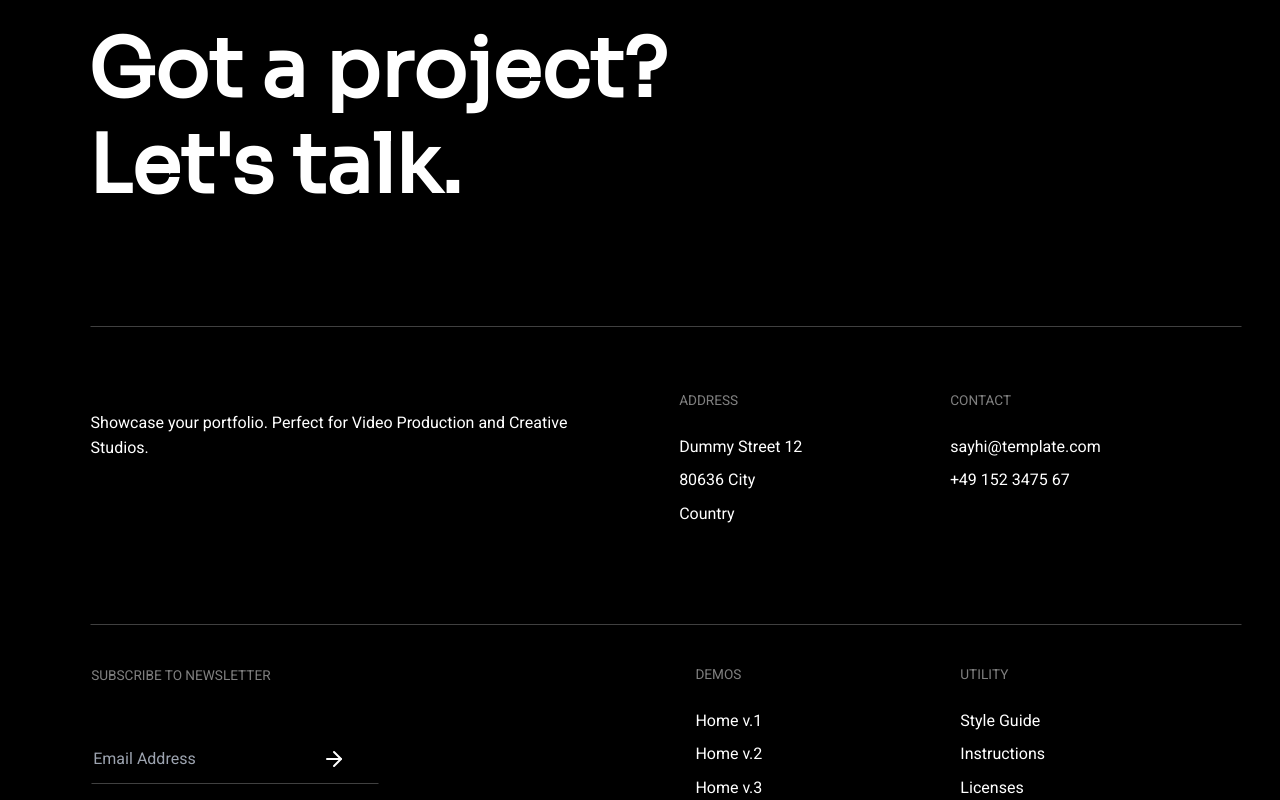
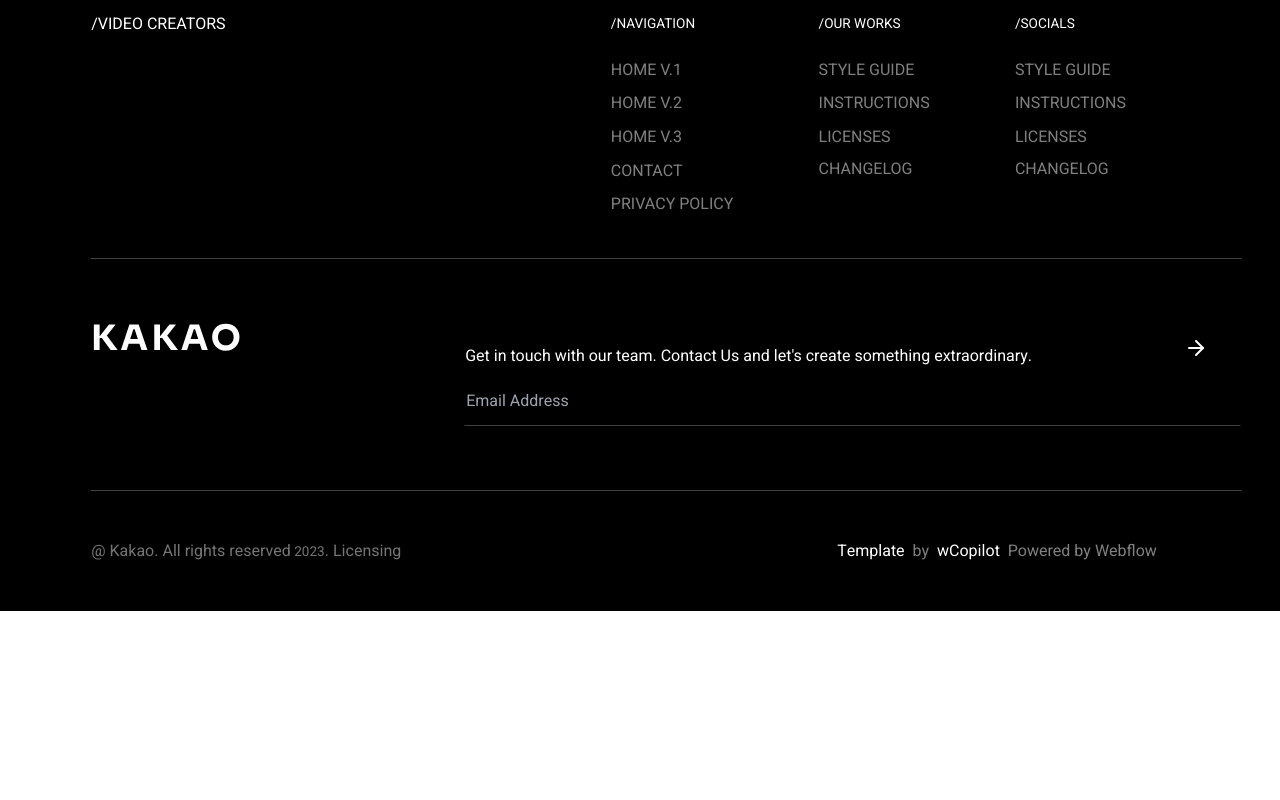
Before and after one commit to Praizee/Kakao-Video-Website, a React (Vite) app: page / in a window 1280 px wide. Shown: the part 4920-5720 px from the top of the page. After the commit the page ends 5531 px from the top, so only its background shows below. Built offline with nearby package versions, Linux system fonts and the light colour scheme.

Commit message:
Update Footer.jsx

```diff
--- a/src/Components/Footer/Footer.jsx
+++ b/src/Components/Footer/Footer.jsx
@@ -1,5 +1,5 @@
 import React from "react";
-// import WhiteLogo from "../../assets/5ffffadf6ee51c8077d3388b_logo-white.svg"
+import KakaoLogo from "../../assets/New Kakao Logo.svg"
 import { FiArrowRight } from "react-icons/fi";
 
 const Footer = () => {
@@ -9,78 +9,23 @@ const Footer = () => {
 
   return (
     <div className="bg-[black] text-white ">
-      <footer
-        className="footer laptop:p-10 p-6 max-w-[90%] laptop:mx-[5.5rem] mx-0">
-        <div className="laptop:-mr-[9rem] laptop:-ml-10 w-full py-12">
-          <h1 className="laptop:text-[5rem] text-[2rem] leading-[3rem] laptop:leading-[6rem] laptop:pb-6 pb-3 font-black">
-            Got a project? <br />
-            Let's talk.
-          </h1>
-
-        </div>
-      </footer>
-
-
-      <footer className="footer mx-2 laptop:p-10 laptop:py-16 p-6 max-w-[90%] laptop:mx-[5.6rem] border border-white/25 border-x-transparent">
-
-        <div className="laptop:-mr-[9rem] laptop:-ml-10">
-          {/* <img src={WhiteLogo} className="" alt="web-logo" /> */}
-          <p className="mt-2 text-[1rem] font-normal leading-[1.6rem] laptop:mt-5">
-            Showcase your portfolio. Perfect for
-            Video Production and Creative
-            <br className="hidden laptop:flex" />
-            Studios.
-
-          </p>
-
-        </div>
-
-        <div className="footer">
-          <div className="laptop:ml-[2.5rem] mb-8">
-            <span className="text-[0.85rem] text-white/50 font-medium laptop:mb-4">ADDRESS</span>
-            <a className="link link-hover font-normal leading-[1.6rem] tablet:w-[70%] laptop:w-auto">Dummy Street 12</a>
-            <a className="link link-hover font-normal leading-[1.6rem]">80636 City</a>
-            <a className="link link-hover font-normal leading-[1.6rem]">Country</a>
-          </div>
-          <div className="laptop:ml-[2.5rem]">
-            <span className="text-[0.85rem] text-white/50 font-medium laptop:mb-4">CONTACT</span>
-            <a href="mailto:sayhi@template.com" className="link link-hover font-normal leading-[1.6rem]">sayhi@template.com</a>
-            <a href="tel:+49 152 3475 67" className="link link-hover font-normal leading-[1.6rem]">+49 152 3475 67</a>
-          </div>
-        </div>
-
-      </footer>
-
-
-      <footer className="footer laptop:p-10 p-6 max-w-[90%] laptop:mx-[5.7rem] mx-0">
+      <footer className="footer laptop:p-10 laptop:pt-20 p-6 max-w-[90%] laptop:mx-[5.7rem] mx-0">
         <div className="laptop:-mr-[9rem] laptop:-ml-10">
 
           <div className="tablet:hidde laptop:min-w-[26rem] tablet:min-w-[19rem] laptop:block">
-            <span className="text-[0.85rem] text-white/50 font-medium laptop:mb-4">
-              SUBSCRIBE TO NEWSLETTER
+            <span className="text-[0.85rem] text-white font-medium laptop:mb-4">
+              <p className="">
+                /VIDEO CREATORS
+              </p>
             </span>
-            <div className="flex-col w-[18rem] laptop:mt-12 tablet:w-[14rem] laptop:w-[18rem]">
-              <div className="relative w-full border justify-between border-x-transparent border-t-transparent border-white/25">
-                <input
-                  type="email"
-                  placeholder="Email Address"
-                  required
-                  // size="56.5"
-                  className="py-3 px-0 bg-black text-white/75 min-w-[rem] input rounded-none "
-                />
 
-                <button className="btn hover:bg-transparent hover:translate-x-4 absolute -top-0 right-4 rounded-none bg-transparent text-white border-none">
-                  <FiArrowRight size="1.5rem" />
-                </button>
-              </div>
-            </div>
           </div>
 
         </div>
 
-        <div className="footer">
+        <div className="footer uppercase text-white/50">
           <div className="laptop:ml-[rem] mb-8 laptop:mb-0 tablet:mb-0">
-            <span className="text-[0.85rem] text-white/50 font-medium laptop:mb-4">DEMOS</span>
+            <span className="text-[0.85rem] text-white font-medium laptop:mb-4">/NAVIGATION</span>
             <a className="link link-hover font-normal leading-[1.6rem]">Home v.1</a>
             <a className="link link-hover font-normal leading-[1.6rem]">Home v.2</a>
             <a className="link link-hover font-normal leading-[1.6rem]">Home v.3</a>
@@ -88,7 +33,14 @@ const Footer = () => {
             <a className="link link-hover font-normal leading-[1.6rem]">Privacy Policy</a>
           </div>
           <div>
-            <span className="text-[0.85rem] text-white/50 font-medium laptop:mb-4">UTILITY</span>
+            <span className="text-[0.85rem] text-white font-medium laptop:mb-4">/OUR WORKS</span>
+            <a className="link link-hover font-normal leading-[1.6rem]">Style Guide</a>
+            <a className="link link-hover font-normal leading-[1.6rem]">Instructions</a>
+            <a className="link link-hover font-normal leading-[1.6rem]">Licenses</a>
+            <a className="link link-hover font-normal">Changelog</a>
+          </div>
+          <div>
+            <span className="text-[0.85rem] text-white font-medium laptop:mb-4">/SOCIALS</span>
             <a className="link link-hover font-normal leading-[1.6rem]">Style Guide</a>
             <a className="link link-hover font-normal leading-[1.6rem]">Instructions</a>
             <a className="link link-hover font-normal leading-[1.6rem]">Licenses</a>
@@ -98,6 +50,33 @@ const Footer = () => {
 
       </footer>
 
+
+      <footer className="footer mx-2 laptop:p-0 laptop:py-16 p-6 max-w-[90%] laptop:mx-[5.6rem] border border-white/25 border-x-transparent">
+
+        <div className="">
+          <img src={KakaoLogo} className="w-full" alt="web-logo" />
+        </div>
+
+        <div className="footer">
+          <div className="relative w-full border justify-between border-x-transparent border-t-transparent border-white/25">
+            <p className="mt-2 text-[1rem] font-normal leading-[1.6rem] laptop:mt-5">
+              Get in touch with our team. Contact Us and let's create something extraordinary.
+            </p>
+            <input
+              type="email"
+              placeholder="Email Address"
+              required
+              // size="56.5"
+              className="py-3 px-0 bg-black text-white/75 min-w-[rem] input rounded-none "
+            />
+
+            <button className="btn hover:bg-transparent hover:translate-x-4 absolute -top-0 right-4 rounded-none bg-transparent text-white border-none">
+              <FiArrowRight size="1.5rem" />
+            </button>
+          </div>
+        </div>
+
+      </footer>
 
 
       {/* <img src={FooterLine} className="w-[80%] laptop:mx-[8rem]" alt="footer-line" /> */}
```
